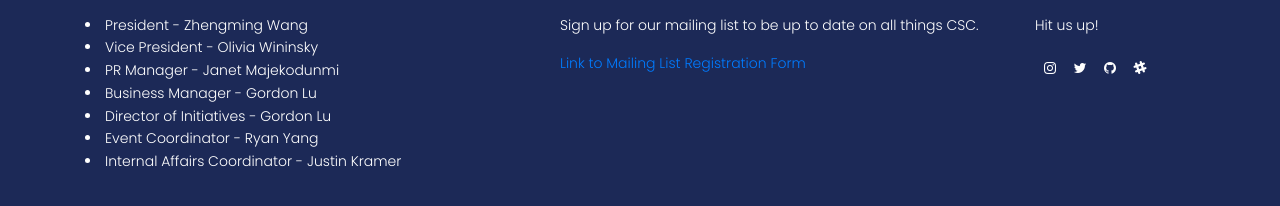
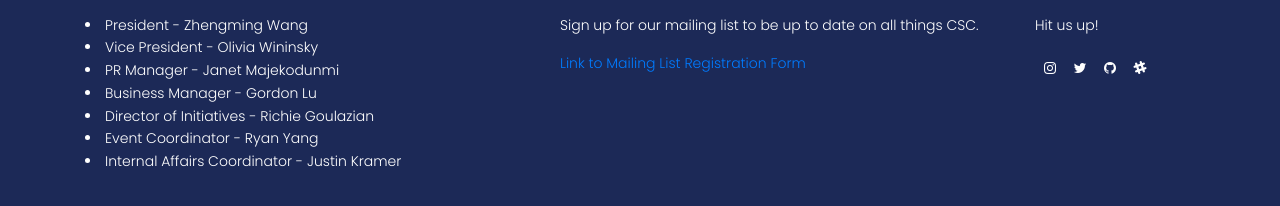
Before and after one commit to pittcsc/pittcsc-website, a Jekyll site: the page built from index.html, in a window 1280 px wide and 1196 px high. Shown: the part 903-1109 px from the top of the window. Built offline with Jekyll 4.4.1, drawn with Linux system fonts in a browser that asks for light colours; nearby versions of some CDN libraries; library files that are not in the unit come from our copies.

Commit message:
Corrected my name lol

```diff
--- a/_data/officers.yaml
+++ b/_data/officers.yaml
@@ -38,7 +38,7 @@
     url: https://www.linkedin.com/in/gordon-lu-aa1008152/
 
 - title: Director of Initiatives
-  name: Gordon Lu
+  name: Richie Goulazian
   email: rhg13@pitt.edu
   portrait_path: "/img/officers/richie.jpg"
   github:
```
